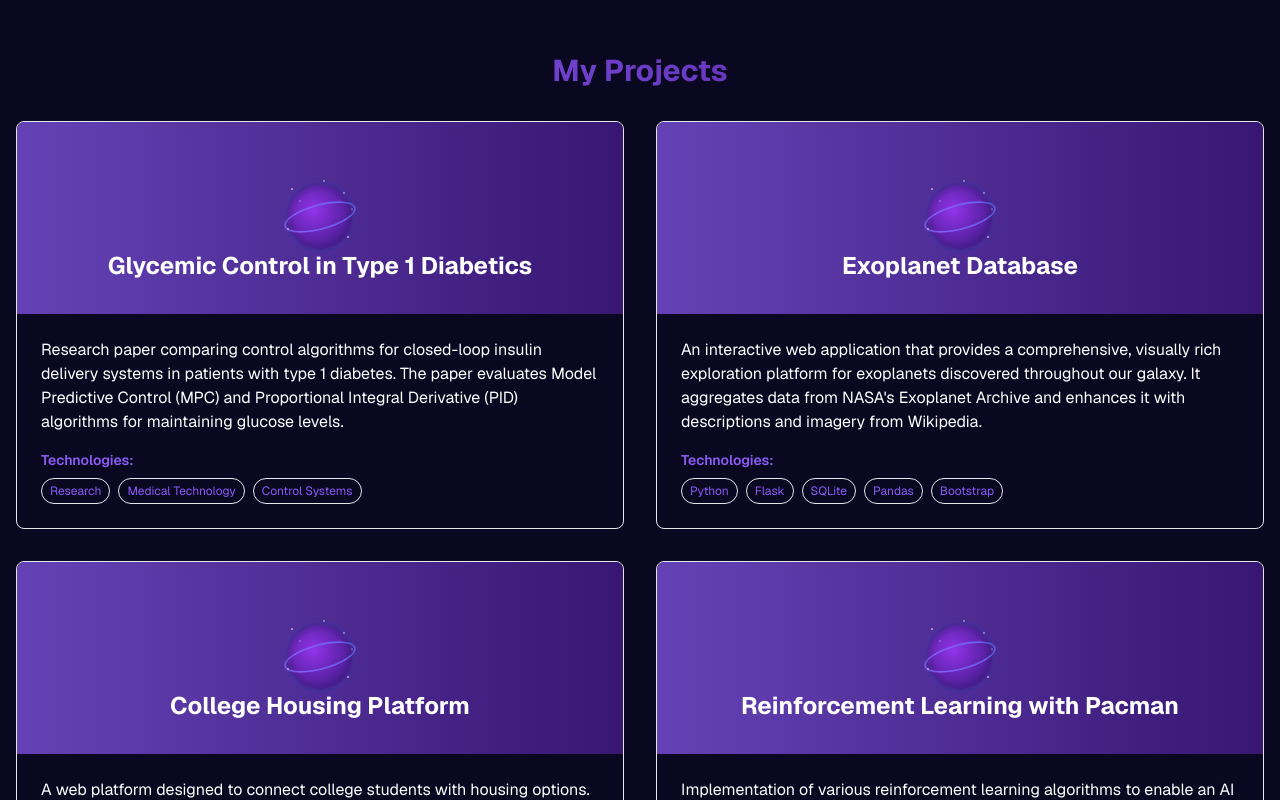
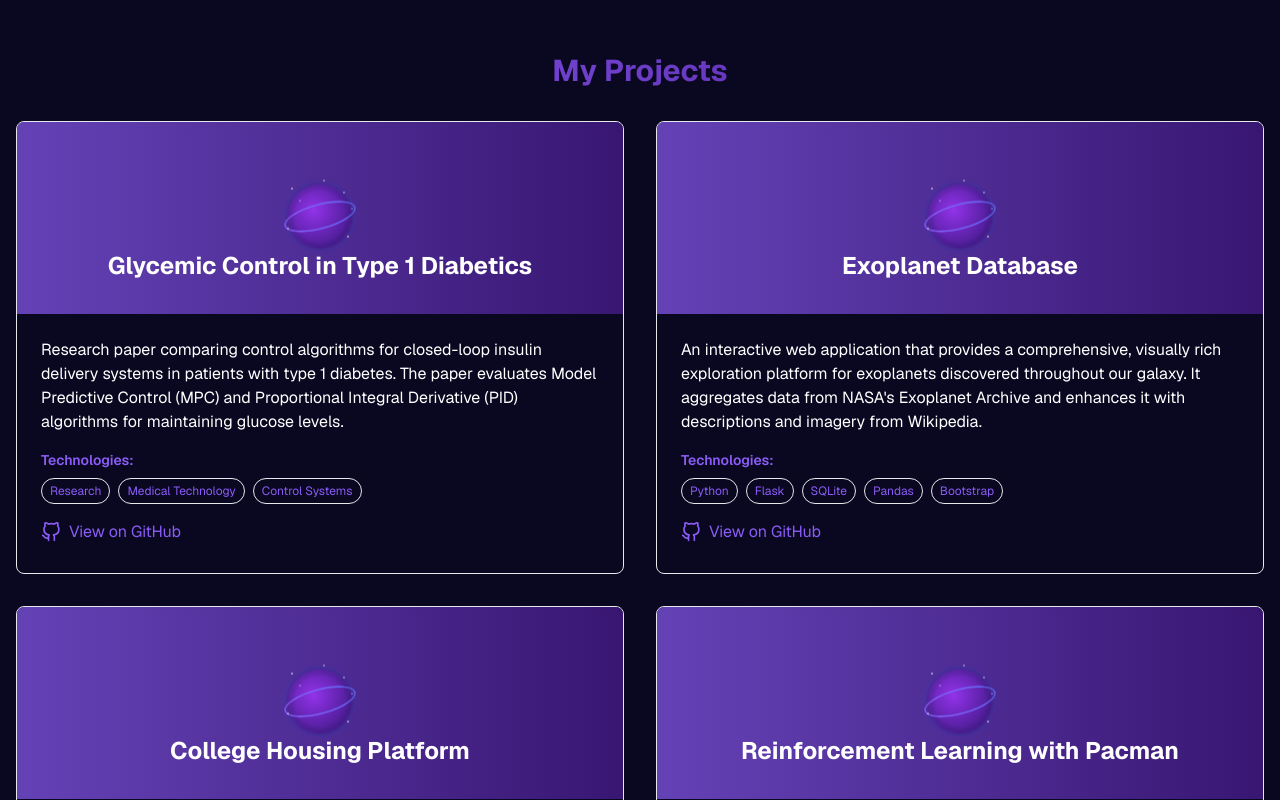
Before and after one commit to Spencer29496/Mines_Portfolio, a Next.js app: page / in a window 1280 px wide. Shown: the part 1540-2340 px from the top of the page. Built offline with nearby package versions, Linux system fonts and the light colour scheme.

Commit message:
added github links to projects

```diff
--- a/src/app/page.tsx
+++ b/src/app/page.tsx
@@ -126,24 +126,28 @@
               description="Research paper comparing control algorithms for closed-loop insulin delivery systems in patients with type 1 diabetes. The paper evaluates Model Predictive Control (MPC) and Proportional Integral Derivative (PID) algorithms for maintaining glucose levels."
               technologies={["Research", "Medical Technology", "Control Systems"]}
               imageUrl="/glycemic_planet.svg"
+              githubUrl="https://github.com/Spencer29496/glycemic-control-in-type-1-diabetics"
             />
             <ProjectCard
               title="Exoplanet Database"
               description="An interactive web application that provides a comprehensive, visually rich exploration platform for exoplanets discovered throughout our galaxy. It aggregates data from NASA's Exoplanet Archive and enhances it with descriptions and imagery from Wikipedia."
               technologies={["Python", "Flask", "SQLite", "Pandas", "Bootstrap"]}
               imageUrl="/planet.svg"
+              githubUrl="https://github.com/Spencer29496/exoplanet-database"
             />
             <ProjectCard
               title="College Housing Platform"
               description="A web platform designed to connect college students with housing options. Features include apartment listings, roommate matching, lease management, and neighborhood guides to help students find their ideal living situation."
               technologies={["Docker", "Node.js", "React", "Flask", "PostgreSQL"]}
               imageUrl="/planet.svg"
+              githubUrl="https://github.com/Spencer29496/college-housing-platform"
             />
             <ProjectCard
               title="Reinforcement Learning with Pacman"
               description="Implementation of various reinforcement learning algorithms to enable an AI agent to learn optimal strategies for playing Pacman. Includes value iteration, Q-learning, and approximate Q-learning approaches."
               technologies={["Python", "AI/ML", "Reinforcement Learning", "PyGame"]}
               imageUrl="/planet.svg"
+              githubUrl="https://github.com/Spencer29496/reinforcement-learning-with-pacman"
             />
           </div>
         </div>
@@ -236,15 +240,17 @@
   title,
   description,
   technologies,
-  imageUrl
+  imageUrl,
+  githubUrl
 }: {
   title: string;
   description: string;
   technologies: string[];
   imageUrl: string;
+  githubUrl?: string;
 }) {
   return (
-    <div className="backdrop-blur-sm bg-background/20 rounded-lg border border-accent-primary/20 overflow-hidden hover:border-accent-primary/50 transition-all duration-300 hover:shadow-[0_0_15px_rgba(139,92,246,0.3)] group">
+    <div className="backdrop-blur-sm bg-background/20 rounded-lg border border-accent-primary/20 overflow-hidden hover:border-accent-primary/50 transition-all duration-300 hover:shadow-[0_0_15px_rgba(139,92,246,0.3)] group flex flex-col h-full">
       <div className="h-48 relative overflow-hidden">
         {/* Background gradient */}
         <div className="absolute inset-0 bg-gradient-to-r from-accent-primary to-accent-secondary opacity-70"></div>
@@ -261,9 +267,9 @@
           <h3 className="text-2xl font-bold text-white z-10 mt-24">{title}</h3>
         </div>
       </div>
-      <div className="p-6 space-y-4">
+      <div className="p-6 flex-grow flex flex-col">
         <p>{description}</p>
-        <div>
+        <div className="mt-4">
           <h4 className="text-sm font-semibold text-accent-primary mb-2">Technologies:</h4>
           <div className="flex flex-wrap gap-2">
             {technologies.map((tech, index) => (
@@ -273,6 +279,21 @@
             ))}
           </div>
         </div>
+        <div className="mt-auto pt-4">
+          {githubUrl && (
+            <a
+              href={githubUrl}
+              target="_blank"
+              rel="noopener noreferrer"
+              className="inline-flex items-center gap-2 text-accent-primary hover:text-accent-secondary transition-colors"
+            >
+              <svg xmlns="http://www.w3.org/2000/svg" width="20" height="20" viewBox="0 0 24 24" fill="none" stroke="currentColor" strokeWidth="2" strokeLinecap="round" strokeLinejoin="round">
+                <path d="M9 19c-5 1.5-5-2.5-7-3m14 6v-3.87a3.37 3.37 0 0 0-.94-2.61c3.14-.35 6.44-1.54 6.44-7A5.44 5.44 0 0 0 20 4.77 5.07 5.07 0 0 0 19.91 1S18.73.65 16 2.48a13.38 13.38 0 0 0-7 0C6.27.65 5.09 1 5.09 1A5.07 5.07 0 0 0 5 4.77a5.44 5.44 0 0 0-1.5 3.78c0 5.42 3.3 6.61 6.44 7A3.37 3.37 0 0 0 9 18.13V22"></path>
+              </svg>
+              View on GitHub
+            </a>
+          )}
+        </div>
       </div>
     </div>
   );
```
